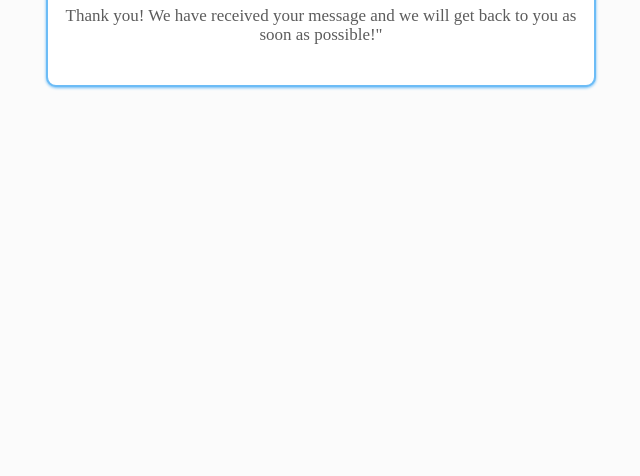
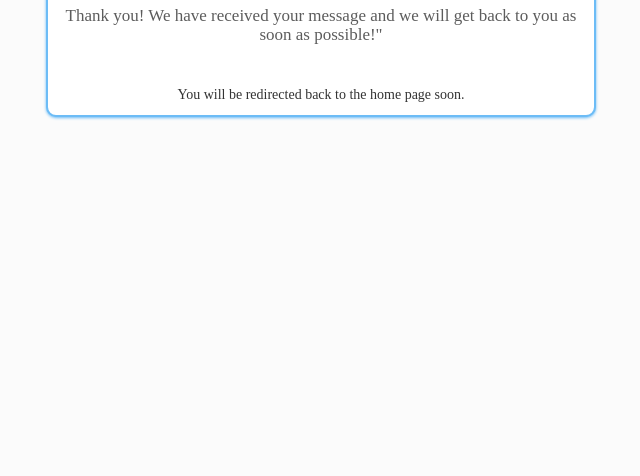
Before and after one commit to miltonleung/bprimemedical, a plain HTML site: page confirmation.html in a window 1280 px wide. Shown: the part 324-800 px from the top of the page, without its empty margins (319-959 px from the left). Drawn offline with nearby package versions, Linux system fonts and the light colour scheme; a web font is replaced by a local one.

Commit message:
added countdown timer

```diff
--- a/confirmation.html
+++ b/confirmation.html
@@ -10,6 +10,7 @@
         <link rel="stylesheet" type="text/css" href="styleconfirm.css">
         <link href='https://fonts.googleapis.com/css?family=Muli:400,300' rel='stylesheet' type='text/css'>
         <meta http-equiv="Content-Type" content="text/html; charset=utf-8" />
+        <meta http-equiv="refresh" content="7;url=/" />
     </head>
     <body class="confirmation-bg">
         <div id="wrapper">
@@ -19,6 +20,7 @@
             <div id="confirmation">
                <h2>CONFIRMATION</h2>
                 <h4>Thank you! We have received your message and we will get back to you as soon as possible!"</h4>
+                <p>You will be redirected back to the home page soon.</p>
             </div>
         </div>
     </body>
```
